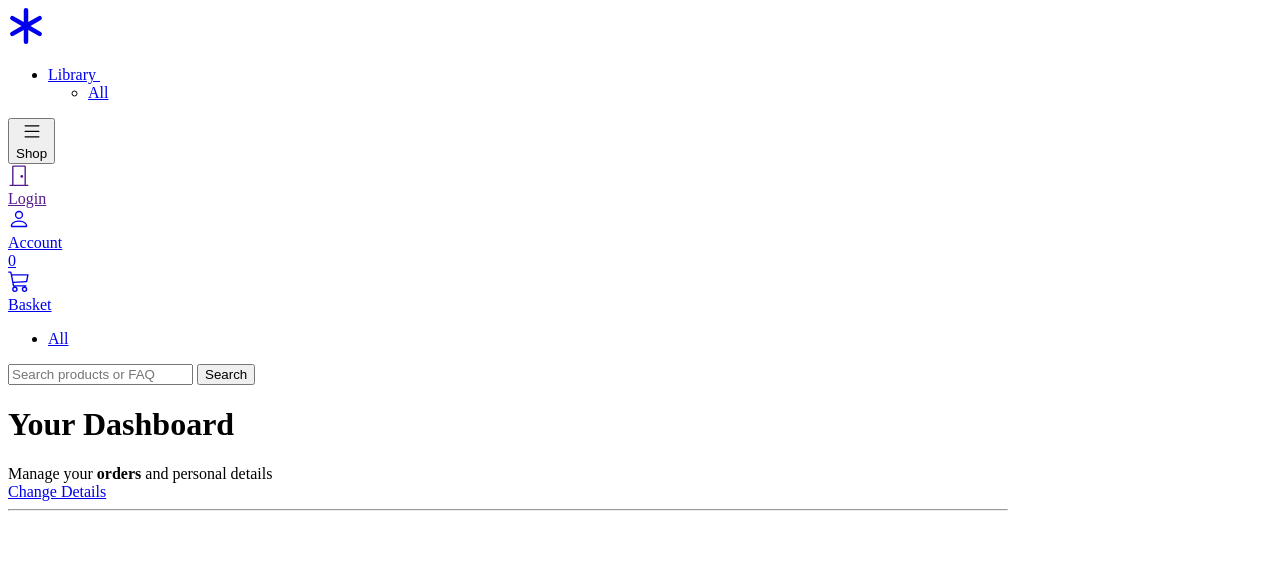
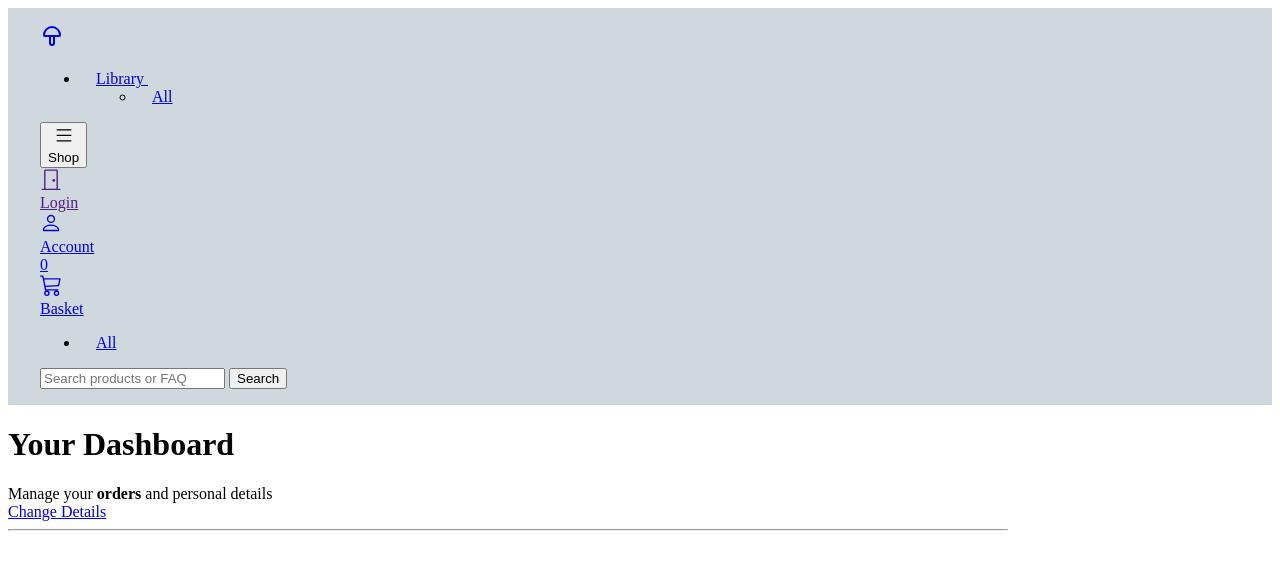
Before and after one commit to andrzejczukm/Shrooms_store, a Django app: template templates/account/user/dashboard.html in a window 1280 px wide. Shown: the top 570 px of the page. Run offline with Django 4.2, Linux system fonts and the light colour scheme; the template is opened without the code that fills it, so the values that code supplies are empty.

Commit message:
add mushroom logo

```diff
--- a/static/core/css/base.css
+++ b/static/core/css/base.css
@@ -1,85 +1,15 @@
-/* Bootstrap Over-ride */
-@media (min-width: 1000px){
-    .container{
-        max-width: 1000px;
-    }
-}
-@media (max-width: 1200px){
-    .container{
-        max-width: 100%;
-        padding:0 24px;
-    }
-}
-.dropdown-toggle::after {
-    display: none;
-}
-.dropdown-menu{
-    top:58px;
-    left:0px;
-    padding:10px;
+nav {
+    display: flex; /* 1 */
+    justify-content: space-between; /* 2 */
+    padding: 1rem 2rem; /* 3 */
+    background: #cfd8dc; /* 4 */
+  }
+
+navb ul {
+display: flex; /* 5 */
+list-style: none; /* 6 */
 }
 
-.alert-primary{
-    background-color: #E4F1FF;
+nav li {
+padding-left: 1rem; /* 7! */
 }
-
-
-/* Fonts */
-@import url('https://fonts.googleapis.com/css2?family=Roboto:wght@300;400;500;700&display=swap');
-html, body, p, div{
-    letter-spacing: -0.02px;
-    font-family: 'Roboto', sans-serif;
-}
-.fs12{
-    font-size: 13px;
-}
-.fs15{
-    font-size: 0.9375rem;
-}
-
-.fw300{
-    font-weight: 300;
-}
-.fw500{
-    font-weight: 500;
-}
-
-
-/* Navigation-Main*/
-
-/* xs */
-.logo {
-    width: 49px;
-    height: auto;
-}
-/* sm */
-@media (min-width: 768px) {
-    .logo {
-        width: 49px;
-    }
-}
-/* md */
-@media (min-width: 992px) {
-    .logo {
-        width: 60px;
-    }
-}
-/* lg */
-@media (min-width: 1200px) {
-    .logo {
-        width: 70px;
-    }
-}
-
-/* Footer */
-
-footer {
-    clear: both;
-    position: relative;
-    height: 200px;
-    margin-top: -200px;
-}
-
-.footer > div > div > ul > li{
-    padding-bottom:8px;
-}
--- a/templates/store/base.html
+++ b/templates/store/base.html
@@ -8,26 +8,26 @@
     <meta name="viewport" content="width=device-width, initial-scale=1">
     {% comment %} <link href="https://cdn.jsdelivr.net/npm/bootstrap@5.0.0-beta1/dist/css/bootstrap.min.css" rel="stylesheet"
         integrity="sha384-giJF6kkoqNQ00vy+HMDP7azOuL0xtbfIcaT9wjKHr8RbDVddVHyTfAAsrekwKmP1" crossorigin="anonymous">  {% endcomment %}
-    <script src="https://code.jquery.com/jquery-3.5.1.min.js"
-        integrity="sha256-9/aliU8dGd2tb6OSsuzixeV4y/faTqgFtohetphbbj0=" crossorigin="anonymous"></script>
+    {% comment %} <script src="https://code.jquery.com/jquery-3.5.1.min.js"
+        integrity="sha256-9/aliU8dGd2tb6OSsuzixeV4y/faTqgFtohetphbbj0=" crossorigin="anonymous"></script> {% endcomment %}
     {% comment %} <script src="https://cdn.jsdelivr.net/npm/bootstrap@5.0.0-beta1/dist/js/bootstrap.bundle.min.js"
         integrity="sha384-ygbV9kiqUc6oa4msXn9868pTtWMgiQaeYH7/t7LECLbyPA2x65Kgf80OJFdroafW" crossorigin="anonymous">
     </script>  {% endcomment %}
-    {% comment %} <link rel="stylesheet" href="{% static 'core/css/base.css' %}">
-    <link rel="stylesheet" href="{% static 'basket/css/basket.css' %}"> {% endcomment %}
+    <link rel="stylesheet" href="{% static 'core/css/base.css' %}">
+    {% comment %} <link rel="stylesheet" href="{% static 'basket/css/basket.css' %}"> {% endcomment %}
 </head>
 
 <body>
     <header class="pb-3">
-        <nav class="navbar navbar-expand-md navbar-light bg-white border-bottom">
+        <nav class="navbar">
             <div class="container-fluid px-md-4">
                 <div class="d-flex w-100 navbar-collapse">
                     <a class="navbar-brand d-flex-inline" href="/">
-                        <svg xmlns="http://www.w3.org/2000/svg" width="36" height="36" fill="currentColor"
-                            class="bi bi-asterisk" viewBox="0 0 16 16">
-                            <path
-                                d="M8 0a1 1 0 0 1 1 1v5.268l4.562-2.634a1 1 0 1 1 1 1.732L10 8l4.562 2.634a1 1 0 1 1-1 1.732L9 9.732V15a1 1 0 1 1-2 0V9.732l-4.562 2.634a1 1 0 1 1-1-1.732L6 8 1.438 5.366a1 1 0 0 1 1-1.732L7 6.268V1a1 1 0 0 1 1-1z" />
-                        </svg>
+                        <svg xmlns="http://www.w3.org/2000/svg" class="icon icon-tabler icon-tabler-mushroom" width="24" height="24" viewBox="0 0 24 24"
+                        stroke-width="2" stroke="currentColor" fill="none" stroke-linecap="round" stroke-linejoin="round">
+                        <path stroke="none" d="M0 0h24v24H0z" fill="none"/>
+                        <path d="M20 11.1c0 -4.474 -3.582 -8.1 -8 -8.1s-8 3.626 -8 8.1a0.9 .9 0 0 0 .9 .9h14.2a0.9 .9 0 0 0 .9 -.9z"
+                         /> <path d="M10 12v7a2 2 0 1 0 4 0v-7" /> </svg>
                     </a>
                     <ul class="navbar-nav me-auto mb-2 mb-md-0">
                         <li class="nav-item dropdown">
```
Also changed, not shown: static/core/css/base1.css (added, +85 -0 lines).
